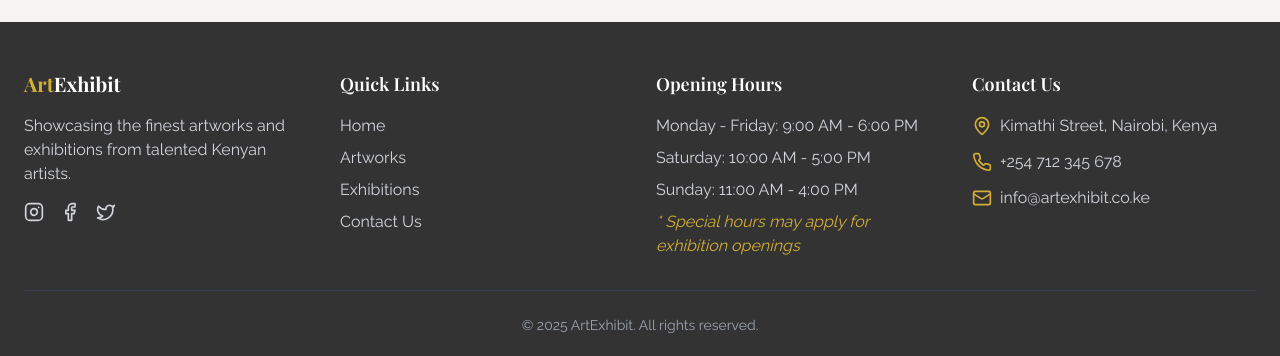
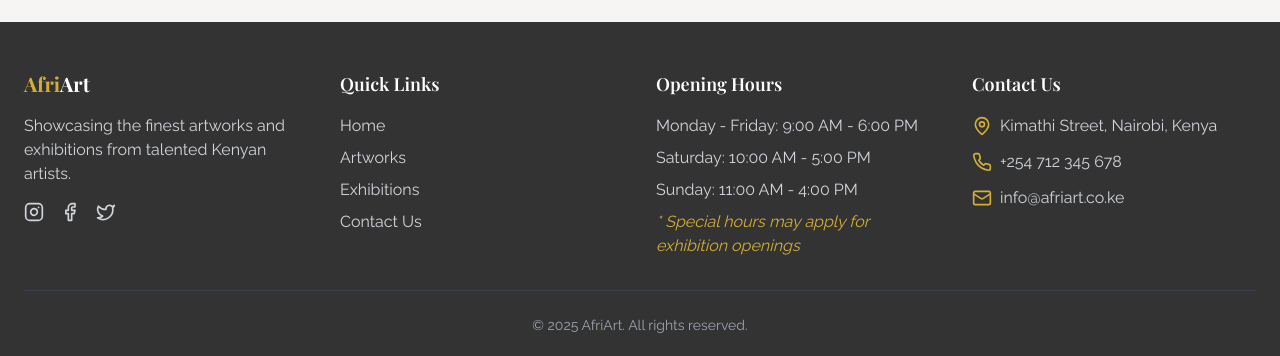
Before and after one commit to Alianda23/art-exhibit-hub-97, a React (Vite) app: page /signup in a window 1280 px wide. Shown: the part 850-1206 px from the top of the page. Built offline with nearby package versions, Linux system fonts and the light colour scheme; a web font is replaced by a local one.

Commit message:
Rename ArtExhibit to AfriArt
Rename all instances of "ArtExhibit" to "AfriArt" in the codebase.

```diff
--- a/index.html
+++ b/index.html
@@ -4,17 +4,17 @@
   <head>
     <meta charset="UTF-8" />
     <meta name="viewport" content="width=device-width, initial-scale=1.0" />
-    <title>ArtExhibit - Kenyan Art Gallery & Exhibitions</title>
+    <title>AfriArt - Kenyan Art Gallery & Exhibitions</title>
     <meta name="description" content="Discover and purchase unique artworks by talented Kenyan artists and book tickets for exclusive art exhibitions in Kenya." />
-    <meta name="author" content="ArtExhibit" />
+    <meta name="author" content="AfriArt" />
 
-    <meta property="og:title" content="ArtExhibit - Kenyan Art Gallery & Exhibitions" />
+    <meta property="og:title" content="AfriArt - Kenyan Art Gallery & Exhibitions" />
     <meta property="og:description" content="Discover and purchase unique artworks by talented Kenyan artists and book tickets for exclusive art exhibitions in Kenya." />
     <meta property="og:type" content="website" />
     <meta property="og:image" content="https://images.unsplash.com/photo-1594122230689-45899d9e6f69?q=80&w=1000" />
 
     <meta name="twitter:card" content="summary_large_image" />
-    <meta name="twitter:site" content="@artexhibit" />
+    <meta name="twitter:site" content="@afriart" />
     <meta name="twitter:image" content="https://images.unsplash.com/photo-1594122230689-45899d9e6f69?q=80&w=1000" />
   </head>
 
--- a/src/components/Footer.tsx
+++ b/src/components/Footer.tsx
@@ -10,7 +10,7 @@ const Footer = () => {
         <div className="grid grid-cols-1 md:grid-cols-2 lg:grid-cols-4 gap-8">
           <div>
             <h3 className="font-serif text-xl font-bold mb-4">
-              <span className="text-gold">Art</span>Exhibit
+              <span className="text-gold">Afri</span>Art
             </h3>
             <p className="text-gray-300 mb-4">
               Showcasing the finest artworks and exhibitions from talented Kenyan artists.
@@ -77,14 +77,14 @@ const Footer = () => {
               </li>
               <li className="flex items-center">
                 <Mail className="h-5 w-5 mr-2 text-gold" />
-                <span>info@artexhibit.co.ke</span>
+                <span>info@afriart.co.ke</span>
               </li>
             </ul>
           </div>
         </div>
 
         <div className="border-t border-gray-700 mt-8 pt-6 text-center text-gray-400 text-sm">
-          <p>&copy; {new Date().getFullYear()} ArtExhibit. All rights reserved.</p>
+          <p>&copy; {new Date().getFullYear()} AfriArt. All rights reserved.</p>
         </div>
       </div>
     </footer>
--- a/src/components/Navbar.tsx
+++ b/src/components/Navbar.tsx
@@ -37,7 +37,7 @@ const Navbar = () => {
         <div className="flex justify-between items-center">
           <Link to="/" className="flex items-center">
             <span className="font-serif text-2xl font-bold text-charcoal-dark">
-              <span className="text-gold">Art</span>Exhibit
+              <span className="text-gold">Afri</span>Art
             </span>
           </Link>
 
--- a/src/pages/Home.tsx
+++ b/src/pages/Home.tsx
@@ -1,3 +1,4 @@
+
 import React from 'react';
 import { useRef } from 'react';
 import { Link } from 'react-router-dom';
@@ -68,7 +69,7 @@ const Home = () => {
         <div className="container mx-auto px-4 md:px-6">
           <div className="max-w-3xl mx-auto text-center mb-12">
             <h2 className="text-3xl md:text-4xl font-serif font-bold mb-6">
-              About <span className="text-gold">Art</span>Exhibit
+              About <span className="text-gold">Afri</span>Art
             </h2>
             <p className="text-lg text-gray-600 mb-8">
               We are dedicated to showcasing the rich artistic heritage and contemporary creativity of Kenya.
```
